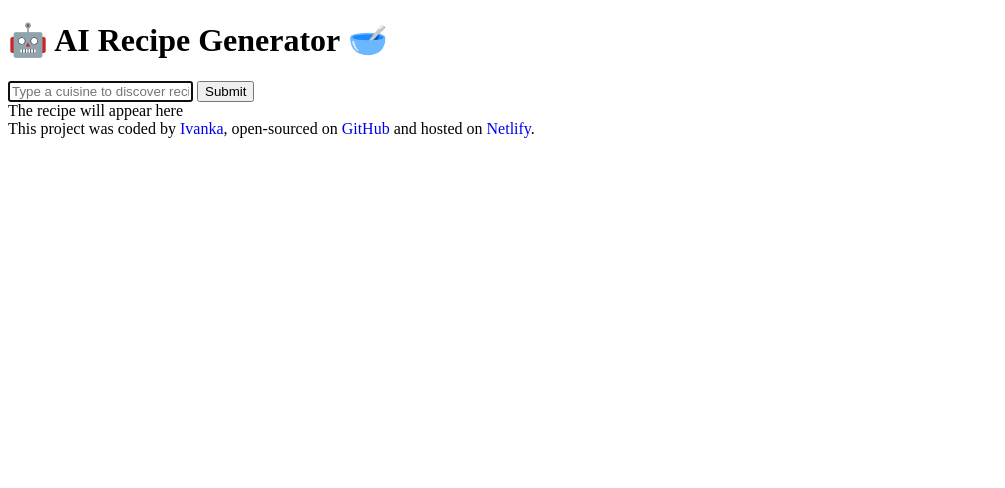
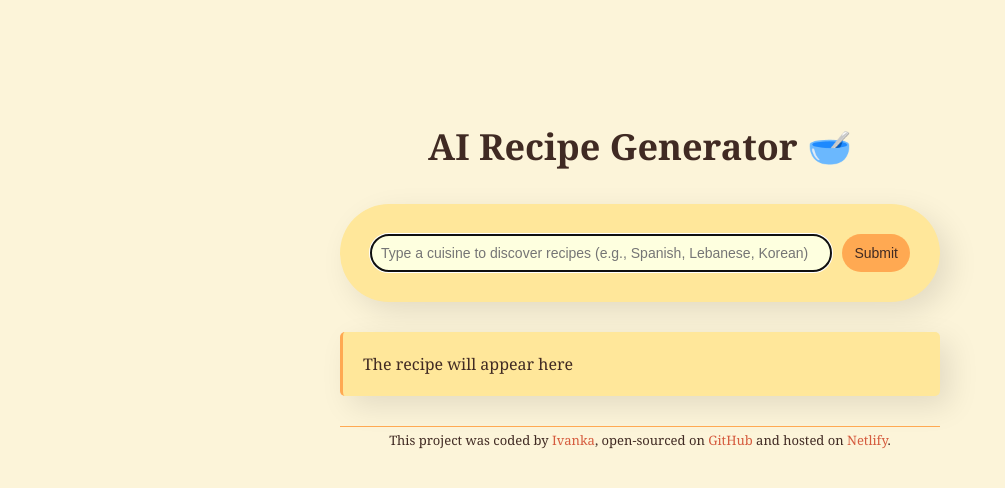
Before and after one commit to bendanpanda/ai-recipe-generator, a plain HTML site: page index.html in a window 1280 px wide. Shown: the whole page, without its empty margins (0-1005 px from the left). Drawn offline with Linux system fonts and the light colour scheme.

Commit message:
Added styling to the project

```diff
--- a/index.html
+++ b/index.html
@@ -3,25 +3,26 @@
   <head>
     <meta charset="UTF-8" />
     <meta name="viewport" content="width=device-width, initial-scale=1.0" />
-    <title>🤖AI Recipe Generator 🥣</title>
+    <title>AI Recipe Generator 🥣</title>
     <link rel="stylesheet" href="src/style.css" />
   </head>
   <body>
+    <div class="container">
       <header>
-      <h1>🤖 AI Recipe Generator 🥣</h1>
+        <h1>AI Recipe Generator 🥣</h1>
       </header>
 
       <main>
         <form>
           <input
             type="text"
-          placeholder="Type a cuisine to discover recipes
-        (e.g., Spanish, Lebanese, Korean)"
+            placeholder="Type a cuisine to discover recipes (e.g., Spanish, Lebanese, Korean)"
             autofocus
             required
             autocomplete="off"
+            class="instructions"
           />
-        <input type="submit" />
+          <input type="submit" class="submit-button" />
         </form>
         <div class="recipe" id="recipe">The recipe will appear here</div>
       </main>
@@ -38,6 +39,7 @@
         and hosted on
         <a href="https://app.netlify.com/" target="_blank">Netlify</a>.
       </footer>
+    </div>
     <script src="src/index.js"></script>
   </body>
 </html>
--- a/src/style.css
+++ b/src/style.css
@@ -1,3 +1,73 @@
+body {
+  background-color: #fcf4d9;
+  font-family: Georgia, "Times New Roman", Times, serif;
+}
+
+header {
+  margin-bottom: 30px;
+}
+footer {
+  text-align: center;
+  margin-top: 30px;
+  font-size: 13px;
+  line-height: 2;
+  color: #402a23;
+  border-top: 1px solid #ffa952;
+}
+
+h1 {
+  text-align: center;
+  font-weight: 800;
+  font-size: 36px;
+  line-height: 1.5;
+  color: #402a23;
+}
+
+form {
+  padding: 30px;
+  background-color: #ffe79a;
+  box-shadow: 10px 10px 30px rgba(0, 0, 0, 0.1);
+  border-radius: 50px;
+  display: flex;
+  margin-bottom: 30px;
+}
 a {
   text-decoration: none;
+  color: #d55b3e;
 }
+
+.container {
+  margin: 120px auto;
+  max-width: 600px;
+}
+
+.instructions {
+  background-color: #feffdf;
+  border: 1px solid #ffa952;
+  border-radius: 20px;
+  padding: 10px;
+  width: 82%;
+  font-size: 14px;
+  line-height: 16px;
+}
+.submit-button {
+  background-color: #ffa952;
+  border: none;
+  border-radius: 20px;
+  padding: 10px 12px;
+  margin-left: 10px;
+  color: #402a23;
+  font-size: 14px;
+  line-height: 16px;
+}
+
+.recipe {
+  background-color: #ffe79a;
+  box-shadow: 10px 10px 30px rgba(0, 0, 0, 0.1);
+  border-left: 3px solid #ffa952;
+  border-radius: 5px;
+  padding: 20px;
+  font-size: 14 px;
+  line-height: 1.5;
+  color: #402a23;
+}
```
Lines whose indentation alone changed are shown as unchanged.
